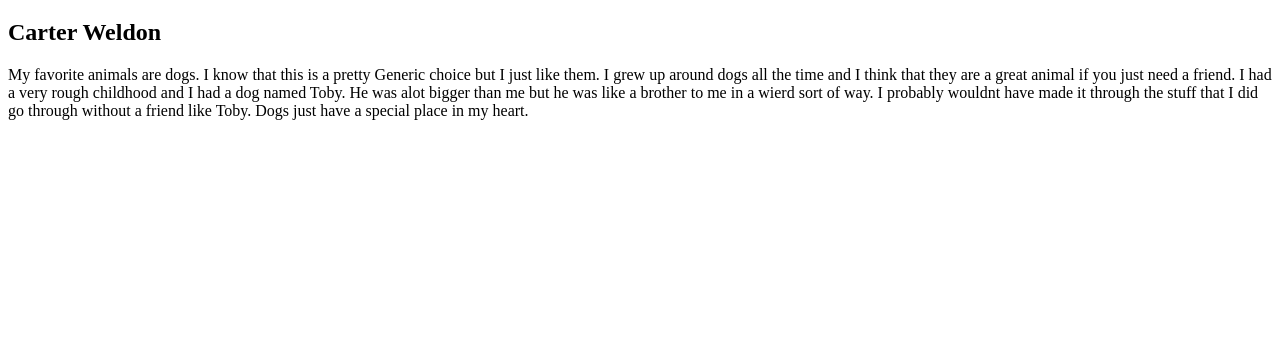
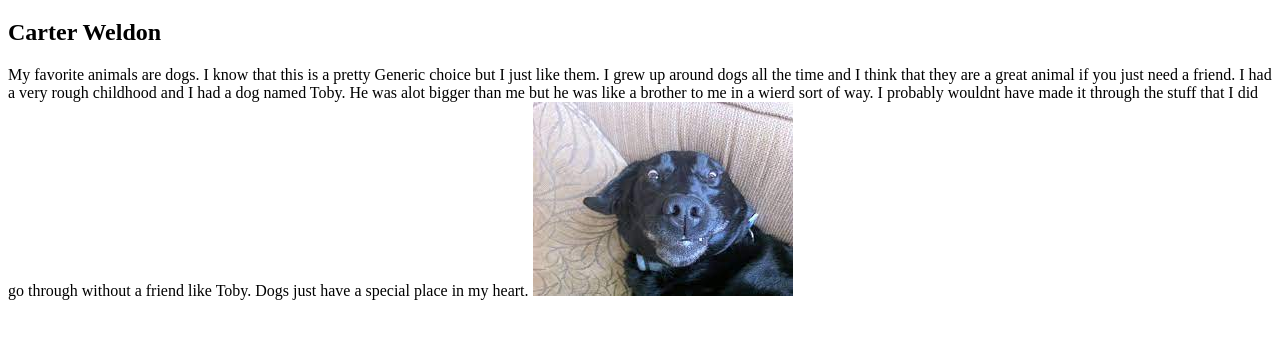
Before and after one commit to oaisd-ctc/push-pull-practice-Raymond-Meara-Klinge, a plain HTML site: page pages/Carter.html in a window 1280 px wide. Shown: the part 61-400 px from the top of the page. Drawn offline with Linux system fonts and the light colour scheme.

Commit message:
images carter

```diff
--- a/pages/Carter.html
+++ b/pages/Carter.html
@@ -18,5 +18,5 @@
       Dogs just have a special place in my heart.
 
 </body>
-
+<img src="/images/Black-lab.jpg"
 </html>
```
